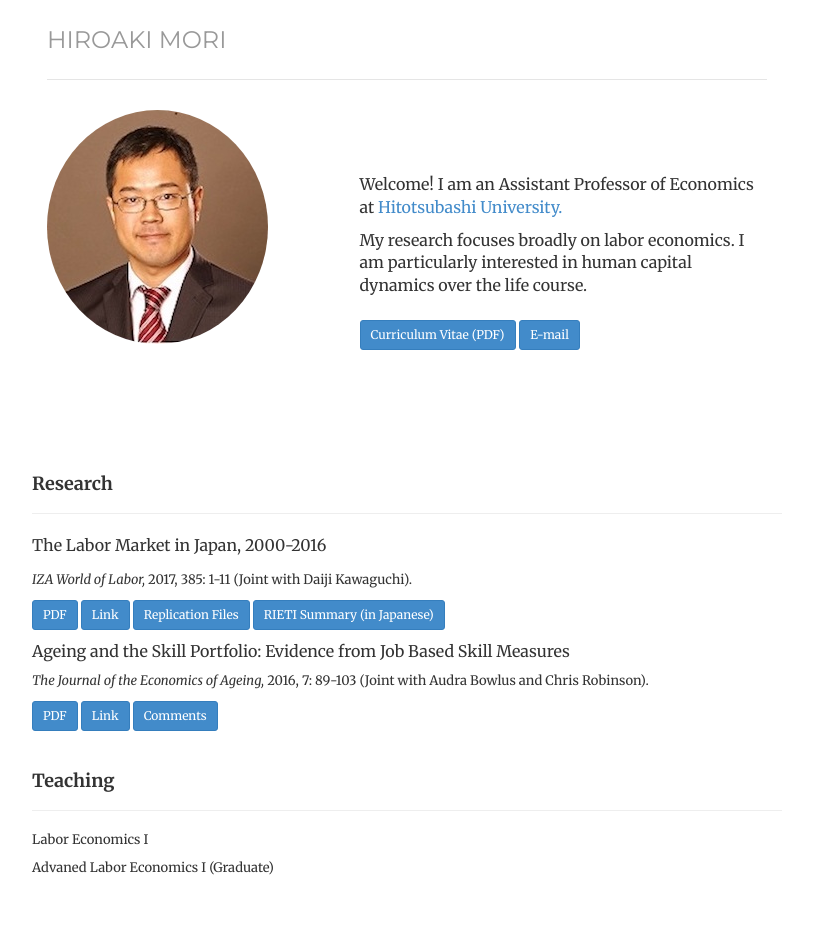
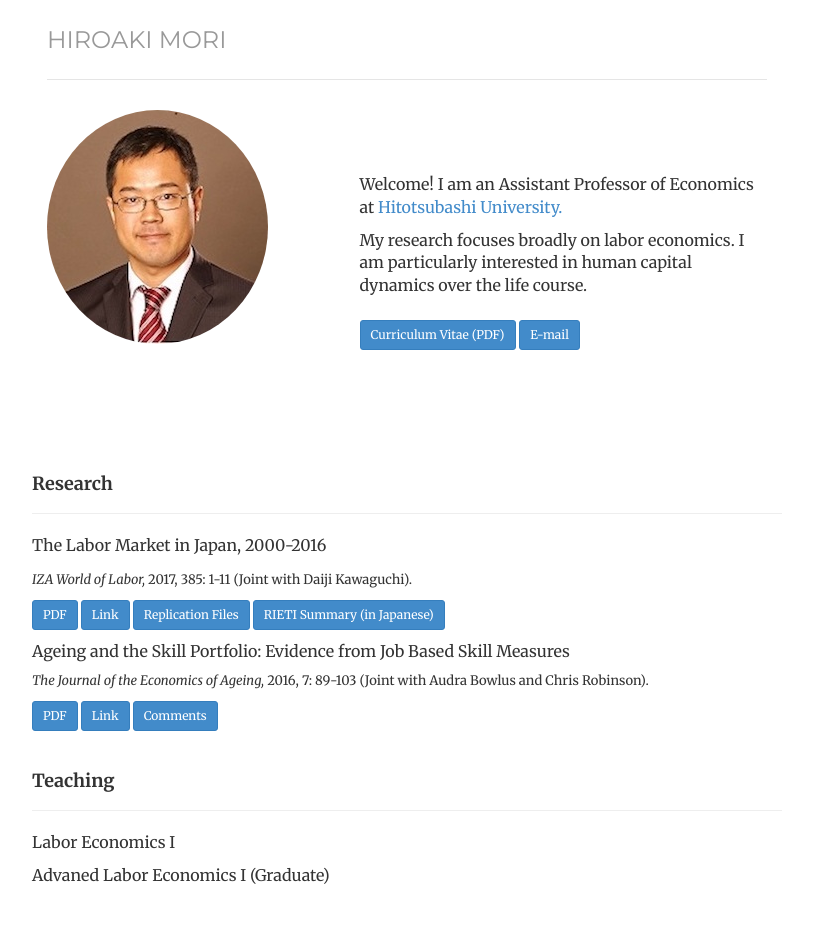
Before and after one commit to morihiroaki/morihiroaki.github.io, a Jekyll site: the page built from index.html, in a window 1280 px wide. Shown: the whole page, without its empty margins (233-1046 px from the left). Built offline with Jekyll 4.4.1, drawn with Linux system fonts in a browser that asks for light colours.

Commit message:
Update index.html

```diff
--- a/index.html
+++ b/index.html
@@ -50,7 +50,7 @@ description:
   <div class="page-header">
   <h4>Teaching</h4>
   </div>
-     <p><font size="2">Labor Economics I</font></p>
-    <p><font size="2">Advaned Labor Economics I (Graduate)</font></p>
+     <p><font size="3">Labor Economics I</font></p>
+    <p><font size="3">Advaned Labor Economics I (Graduate)</font></p>
 
  </div>
```
